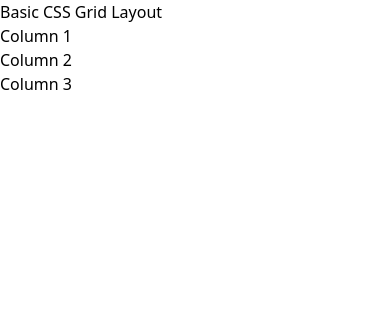
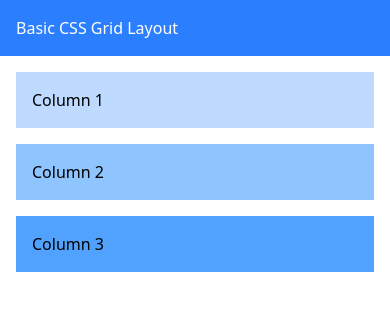
Before and after one commit to MoketeTyabekana/alx-intermediate-frontend, a website: page 0x02-tailwind-css/1-index.html in a window 390 px wide. Drawn offline with nearby package versions, Linux system fonts and the light colour scheme; files that its build step writes are made by us from their sources.

Commit message:
Refactored HTML structure and enhance CSS with Tailwind classes for improved layout and responsiveness

```diff
--- a/0x02-tailwind-css/1-index.html
+++ b/0x02-tailwind-css/1-index.html
@@ -4,17 +4,17 @@
     <meta charset="UTF-8" />
     <meta name="viewport" content="width=device-width, initial-scale=1.0" />
     <title>Basic CSS Grid Layout</title>
-    <link href="./output.css" rel="stylesheet" />
+    <link rel="stylesheet" href="./src/output.css">
   </head>
   <body>
-    <header>
+    <header class="bg-blue-500 text-white p-4">
       <h1>Basic CSS Grid Layout</h1>
     </header>
 
-    <main>
-      <div>Column 1</div>
-      <div>Column 2</div>
-      <div>Column 3</div>
+    <main class="grid grid-cols-3 gap-4 p-4">
+      <div class="bg-blue-200 p-4">Column 1</div>
+      <div class="bg-blue-300 p-4">Column 2</div>
+      <div class="bg-blue-400 p-4">Column 3</div>
     </main>
   </body>
 </html>
--- a/0x02-tailwind-css/src/input.css
+++ b/0x02-tailwind-css/src/input.css
@@ -1 +1,6 @@
 @import "tailwindcss";
+
+@media (max-width: 768px)
+{
+main { grid-template-columns: 1fr; }
+}
```
Also changed, not shown: 0x02-tailwind-css/src/output.css.
